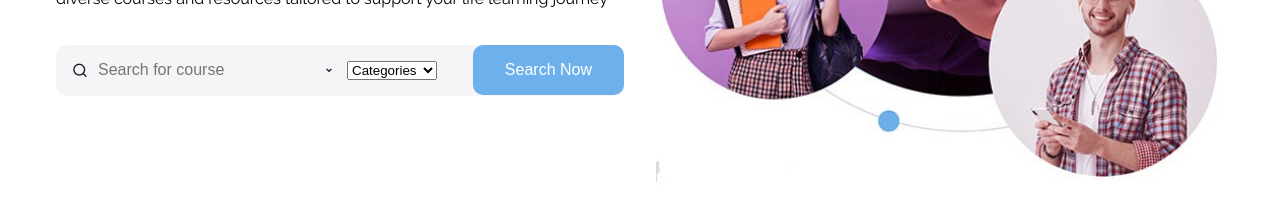
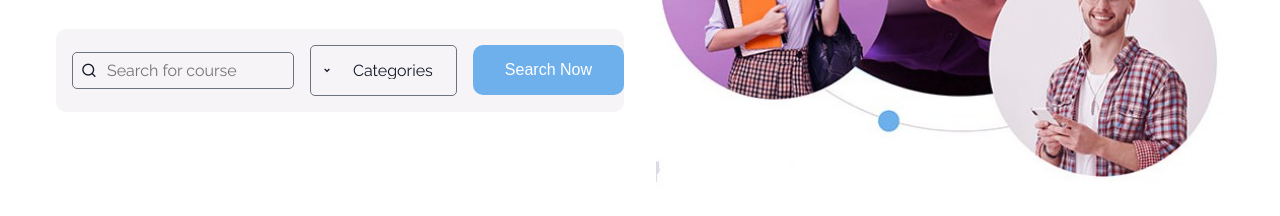
Before and after one commit to tejasmishra1701/E-learning-page, a plain HTML site: page index.html in a window 1280 px wide. Shown: the part 574-790 px from the top of the page. Drawn offline with nearby package versions, Linux system fonts and the light colour scheme.

Commit message:
Add files via upload

```diff
--- a/index.html
+++ b/index.html
@@ -60,7 +60,7 @@
                 <div class="input__row">
                     <div class="input__group">
                         <span><i class="ri-search-line"></i></span>
-                        <input type="text" id="searchInput" placeholder="Search for course" autocomplete="off">
+                        <input type="text" id="searchInput" placeholder="Search for course" autocomplete="on">
                         <div id="searchSuggestions" class="suggestions"></div>
                     </div>
                     <div class="input__group"><span><i class="ri-arrow-drop-down-line"></i></span>
--- a/styles.css
+++ b/styles.css
@@ -256,4 +256,42 @@ nav {
 
 .input__group {
     position: relative;
+    display: flex;
+    align-items: center;
+    gap: 10px;
+    padding: 0.5rem;
+    border: 1px solid var(--text-light);
+    border-radius: 5px;
+    background-color: #f6f4f7;
+    font-size: 1rem;
 }
+
+/* Style for the dropdown to match the search input */
+#categoryDropdown {
+    appearance: none; /* Hides default dropdown arrow */
+    border: none;
+    outline: none;
+    background-color: transparent;
+    font-size: 1rem;
+    font-family: inherit;
+    padding: 0.5rem;
+    color: var(--text-dark);
+    cursor: pointer;
+    width: 100%;
+}
+
+/* Dropdown arrow icon styling */
+#categoryDropdown + .ri-arrow-drop-down-line {
+    font-size: 1.5rem;
+    color: var(--text-dark);
+}
+
+/* Input field styling to match dropdown */
+#searchInput {
+    border: none;
+    outline: none;
+    background-color: transparent;
+    font-size: 1rem;
+    width: 100%;
+    font-family: inherit;
+}
```
